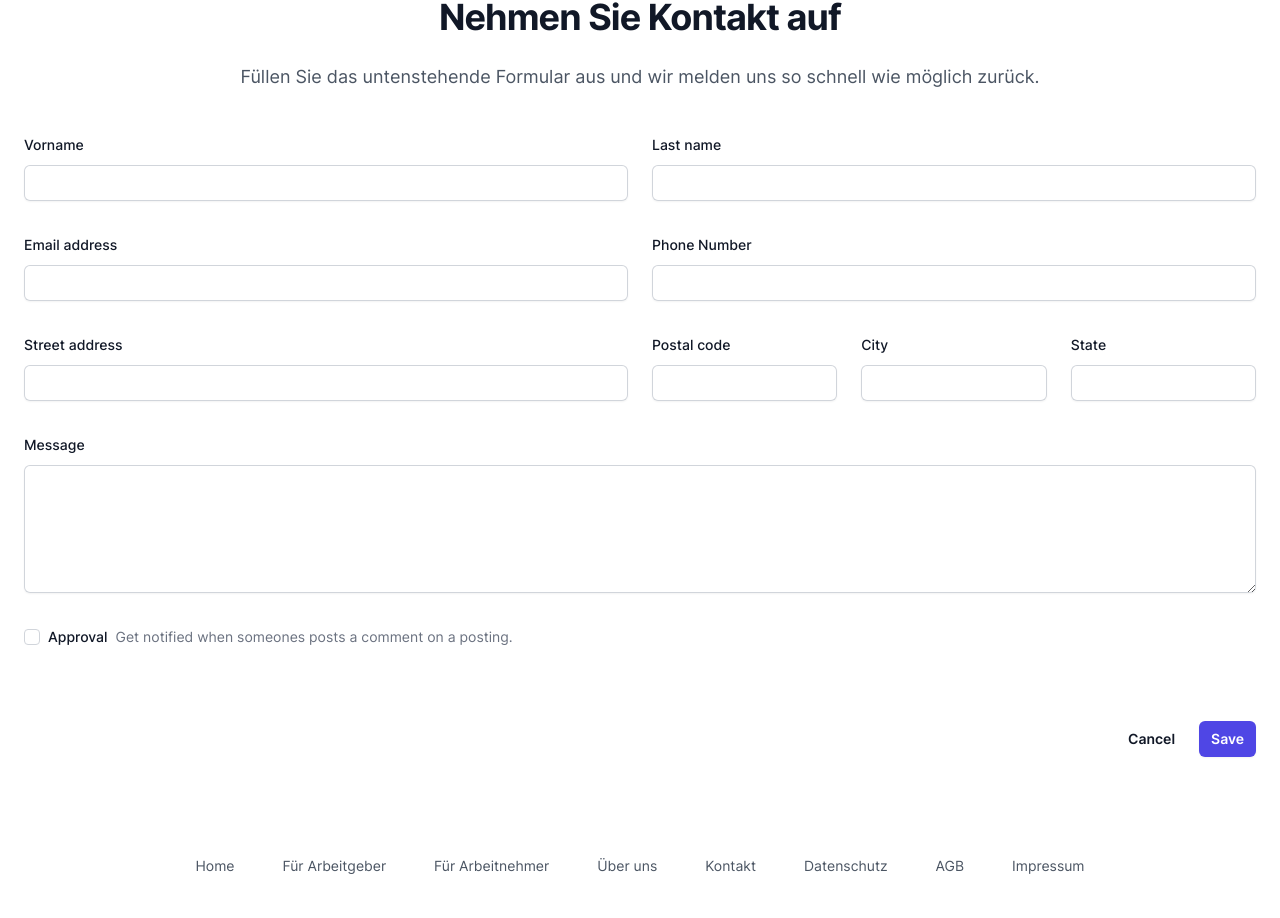
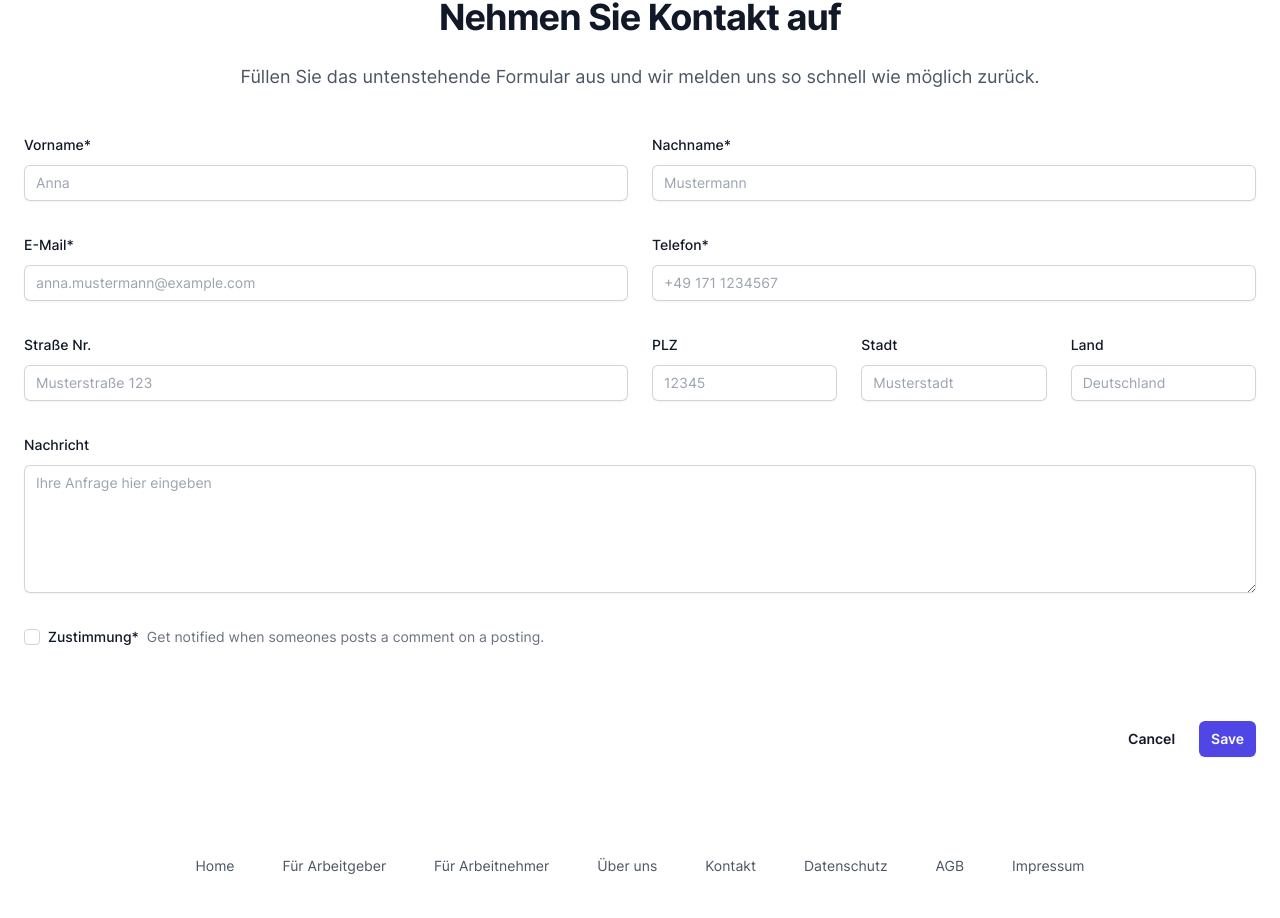
Before and after one commit to thomaserdmenger/TalentToGo, a React (Vite) app in the folder frontend/: page / in a window 1280 px wide. Shown: the part 3660-4578 px from the top of the page. Built offline with nearby package versions, Linux system fonts and the light colour scheme.

Commit message:
Add Multi-Language to Form and Required Info

```diff
--- a/frontend/src/components/ContactForm.jsx
+++ b/frontend/src/components/ContactForm.jsx
@@ -1,6 +1,10 @@
-import { useState } from "react"
+import { useContext, useState } from "react"
+import { formDataDE, formDataES } from "../data/formData.js"
+import { languageContext } from "../Context/Context.jsx"
 
 export default function ContactForm() {
+  const { language } = useContext(languageContext)
+
   const [firstname, setFirstname] = useState("")
   const [lastname, setLastname] = useState("")
   const [email, setEmail] = useState("")
@@ -122,12 +126,18 @@ export default function ContactForm() {
               <label
                 htmlFor="first-name"
                 className="block text-sm font-medium leading-6 text-gray-900">
-                Vorname
+                {language === "DE" && formDataDE["firstname"].title}
+                {language === "ES" && formDataES["firstname"].title}
+                {formDataDE["firstname"].required && "*"}
               </label>
               <div className="mt-2">
                 <input
                   value={firstname}
                   onChange={(e) => setFirstname(e.target.value)}
+                  placeholder={
+                    (language === "DE" && formDataDE["firstname"].placeholder) ||
+                    (language === "ES" && formDataES["firstname"].placeholder)
+                  }
                   type="text"
                   name="first-name"
                   id="first-name"
@@ -142,12 +152,18 @@ export default function ContactForm() {
               <label
                 htmlFor="last-name"
                 className="block text-sm font-medium leading-6 text-gray-900">
-                Last name
+                {language === "DE" && formDataDE["lastname"].title}
+                {language === "ES" && formDataES["lastname"].title}
+                {formDataDE["lastname"].required && "*"}
               </label>
               <div className="mt-2">
                 <input
                   value={lastname}
                   onChange={(e) => setLastname(e.target.value)}
+                  placeholder={
+                    (language === "DE" && formDataDE["lastname"].placeholder) ||
+                    (language === "ES" && formDataES["lastname"].placeholder)
+                  }
                   type="text"
                   name="last-name"
                   id="last-name"
@@ -160,12 +176,18 @@ export default function ContactForm() {
             {/* E-Mail */}
             <div className="sm:col-span-3">
               <label htmlFor="email" className="block text-sm font-medium leading-6 text-gray-900">
-                Email address
+                {language === "DE" && formDataDE["email"].title}
+                {language === "ES" && formDataES["email"].title}
+                {formDataDE["email"].required && "*"}
               </label>
               <div className="mt-2">
                 <input
                   value={email}
                   onChange={(e) => setEmail(e.target.value)}
+                  placeholder={
+                    (language === "DE" && formDataDE["email"].placeholder) ||
+                    (language === "ES" && formDataES["email"].placeholder)
+                  }
                   id="email"
                   name="email"
                   type="email"
@@ -178,12 +200,18 @@ export default function ContactForm() {
             {/* Phone */}
             <div className="sm:col-span-3">
               <label htmlFor="phone" className="block text-sm font-medium leading-6 text-gray-900">
-                Phone Number
+                {language === "DE" && formDataDE["phone"].title}
+                {language === "ES" && formDataES["phone"].title}
+                {formDataDE["phone"].required && "*"}
               </label>
               <div className="mt-2">
                 <input
                   value={phone}
                   onChange={(e) => setPhone(e.target.value)}
+                  placeholder={
+                    (language === "DE" && formDataDE["phone"].placeholder) ||
+                    (language === "ES" && formDataES["phone"].placeholder)
+                  }
                   id="phone"
                   name="phone"
                   type="tel"
@@ -218,12 +246,18 @@ export default function ContactForm() {
               <label
                 htmlFor="street-address"
                 className="block text-sm font-medium leading-6 text-gray-900">
-                Street address
+                {language === "DE" && formDataDE["street"].title}
+                {language === "ES" && formDataES["street"].title}
+                {formDataDE["street"].required && "*"}
               </label>
               <div className="mt-2">
                 <input
                   value={street}
                   onChange={(e) => setStreet(e.target.value)}
+                  placeholder={
+                    (language === "DE" && formDataDE["street"].placeholder) ||
+                    (language === "ES" && formDataES["street"].placeholder)
+                  }
                   type="text"
                   name="street-address"
                   id="street-address"
@@ -238,12 +272,18 @@ export default function ContactForm() {
               <label
                 htmlFor="postal-code"
                 className="block text-sm font-medium leading-6 text-gray-900">
-                Postal code
+                {language === "DE" && formDataDE["zip"].title}
+                {language === "ES" && formDataES["zip"].title}
+                {formDataDE["zip"].required && "*"}
               </label>
               <div className="mt-2">
                 <input
                   value={zip}
                   onChange={(e) => setZip(e.target.value)}
+                  placeholder={
+                    (language === "DE" && formDataDE["zip"].placeholder) ||
+                    (language === "ES" && formDataES["zip"].placeholder)
+                  }
                   type="text"
                   name="postal-code"
                   id="postal-code"
@@ -257,12 +297,18 @@ export default function ContactForm() {
             {/* City */}
             <div className="sm:col-span-2 lg:col-span-1">
               <label htmlFor="city" className="block text-sm font-medium leading-6 text-gray-900">
-                City
+                {language === "DE" && formDataDE["city"].title}
+                {language === "ES" && formDataES["city"].title}
+                {formDataDE["city"].required && "*"}
               </label>
               <div className="mt-2">
                 <input
                   value={city}
                   onChange={(e) => setCity(e.target.value)}
+                  placeholder={
+                    (language === "DE" && formDataDE["city"].placeholder) ||
+                    (language === "ES" && formDataES["city"].placeholder)
+                  }
                   type="text"
                   name="city"
                   id="city"
@@ -275,12 +321,18 @@ export default function ContactForm() {
             {/* State */}
             <div className="sm:col-span-2 lg:col-span-1">
               <label htmlFor="region" className="block text-sm font-medium leading-6 text-gray-900">
-                State
+                {language === "DE" && formDataDE["state"].title}
+                {language === "ES" && formDataES["state"].title}
+                {formDataDE["state"].required && "*"}
               </label>
               <div className="mt-2">
                 <input
                   value={state}
                   onChange={(e) => setState(e.target.value)}
+                  placeholder={
+                    (language === "DE" && formDataDE["state"].placeholder) ||
+                    (language === "ES" && formDataES["state"].placeholder)
+                  }
                   type="text"
                   name="region"
                   id="region"
@@ -295,12 +347,18 @@ export default function ContactForm() {
               <label
                 htmlFor="message"
                 className="block text-sm font-medium leading-6 text-gray-900">
-                Message
+                {language === "DE" && formDataDE["message"].title}
+                {language === "ES" && formDataES["message"].title}
+                {formDataDE["message"].required && "*"}
               </label>
               <div className="mt-2">
                 <textarea
                   value={message}
                   onChange={(e) => setMessage(e.target.value)}
+                  placeholder={
+                    (language === "DE" && formDataDE["message"].placeholder) ||
+                    (language === "ES" && formDataES["message"].placeholder)
+                  }
                   type="text"
                   name="message"
                   id="message"
@@ -325,7 +383,9 @@ export default function ContactForm() {
               </div>
               <div className="text-sm leading-6 flex gap-2">
                 <label htmlFor="approval" className="font-medium text-gray-900">
-                  Approval
+                  {language === "DE" && formDataDE["approval"].title}
+                  {language === "ES" && formDataES["approval"].title}
+                  {formDataDE["approval"].required && "*"}
                 </label>
                 <p className="text-gray-500">
                   Get notified when someones posts a comment on a posting.
--- /dev/null
+++ b/frontend/src/data/formData.js
@@ -0,0 +1,105 @@
+export const formDataDE = {
+  firstname: {
+    title: "Vorname",
+    placeholder: "Anna",
+    required: true,
+  },
+  lastname: {
+    title: "Nachname",
+    placeholder: "Mustermann",
+    required: true,
+  },
+  email: {
+    title: "E-Mail",
+    placeholder: "anna.mustermann@example.com",
+    required: true,
+  },
+  phone: {
+    title: "Telefon",
+    placeholder: "+49 171 1234567",
+    required: true,
+  },
+  street: {
+    title: "Straße Nr.",
+    placeholder: "Musterstraße 123",
+    required: false,
+  },
+  zip: {
+    title: "PLZ",
+    placeholder: "12345",
+    required: false,
+  },
+  city: {
+    title: "Stadt",
+    placeholder: "Musterstadt",
+    required: false,
+  },
+  state: {
+    title: "Land",
+    placeholder: "Deutschland",
+    required: false,
+  },
+  message: {
+    title: "Nachricht",
+    placeholder: "Ihre Anfrage hier eingeben",
+    required: false,
+  },
+  approval: {
+    title: "Zustimmung",
+    placeholder: null,
+    required: true,
+  },
+}
+
+export const formDataES = {
+  firstname: {
+    title: "Nombre",
+    placeholder: "María",
+    required: true,
+  },
+  lastname: {
+    title: "Apellido",
+    placeholder: "Fernández",
+    required: true,
+  },
+  email: {
+    title: "Correo electrónico",
+    placeholder: "maria.fernandez@example.com",
+    required: true,
+  },
+  phone: {
+    title: "Teléfono",
+    placeholder: "+34 612 345 678",
+    required: true,
+  },
+  street: {
+    title: "Calle y número",
+    placeholder: "Calle Falsa 123",
+    required: false,
+  },
+  zip: {
+    title: "Código postal",
+    placeholder: "01000",
+    required: false,
+  },
+  city: {
+    title: "Ciudad",
+    placeholder: "Ciudad de México",
+    required: false,
+  },
+  state: {
+    title: "País",
+    placeholder: "México",
+    required: false,
+  },
+  message: {
+    title: "Mensaje",
+    placeholder: "Escriba su consulta aquí",
+    required: false,
+  },
+  approval: {
+    title: "Consentimiento",
+    placeholder: null,
+    required: true,
+  },
+}
```
